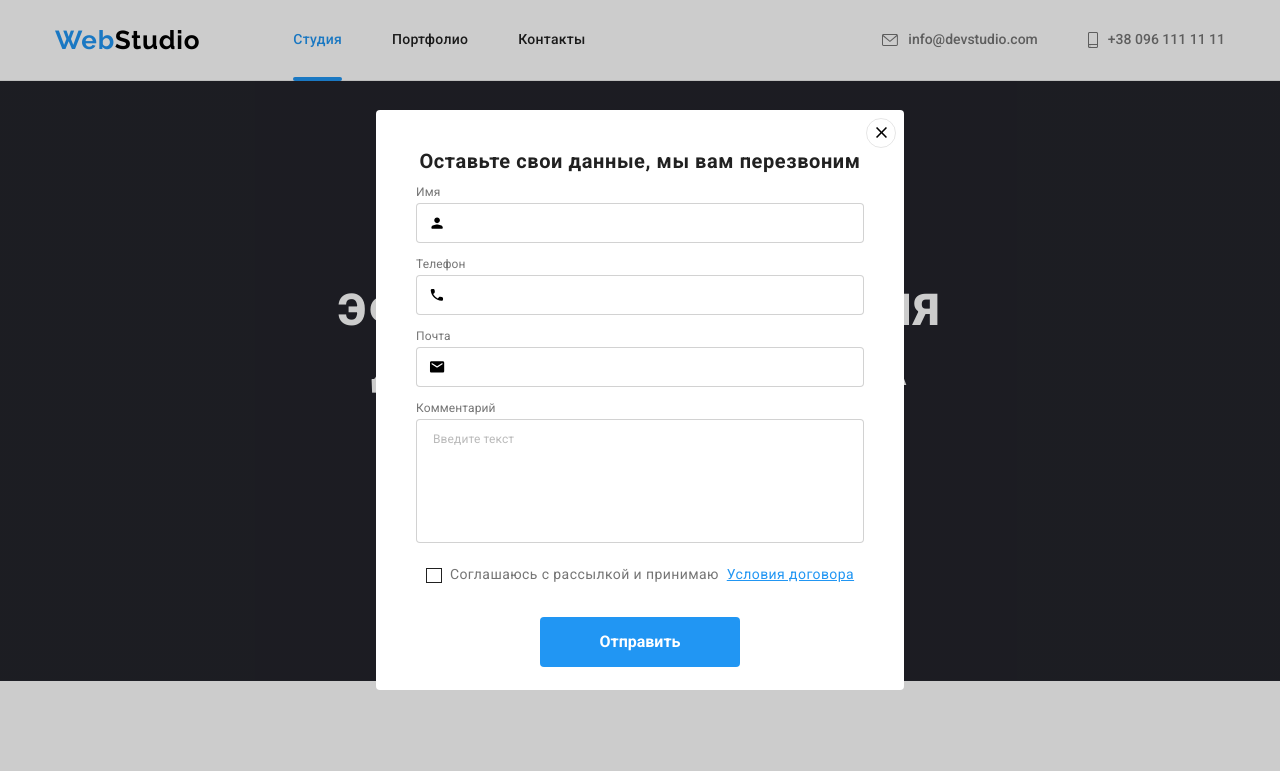
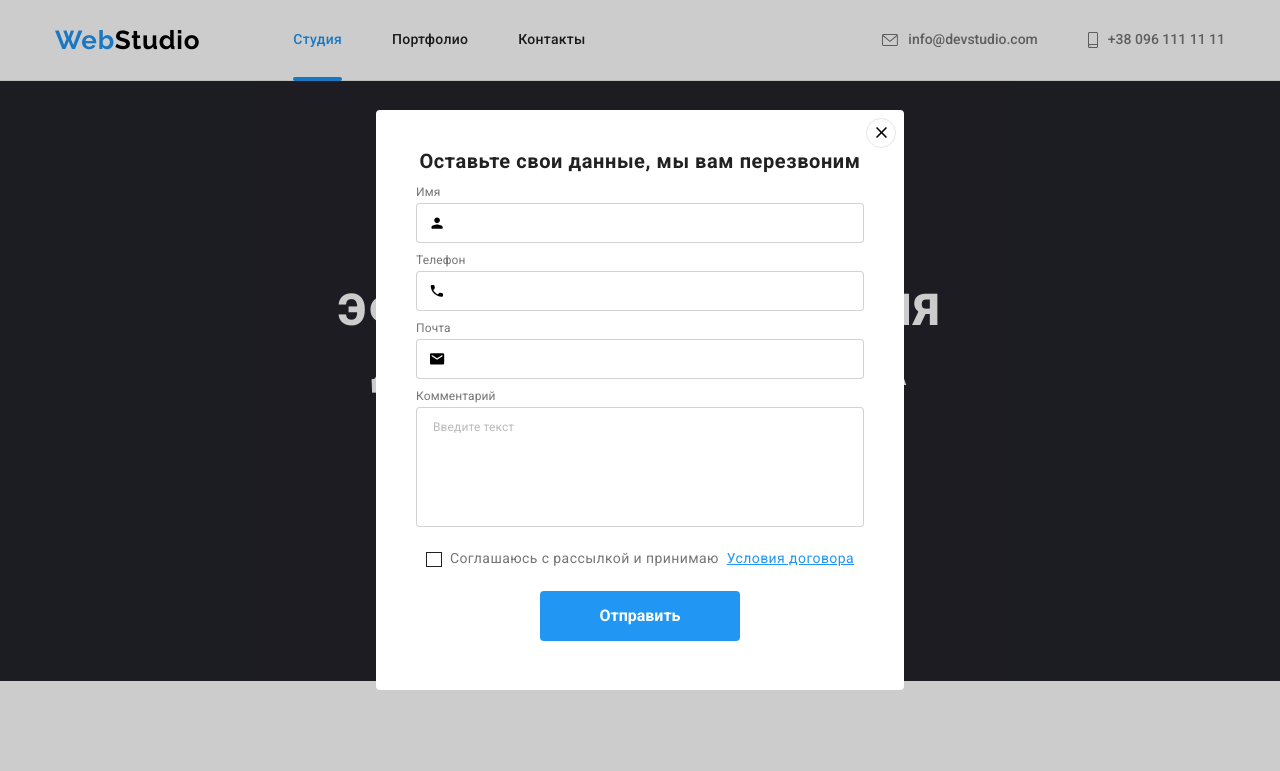
Before and after one commit to OksanaKK/goit-markup-hw-06, a plain HTML site: page index.html in a window 1280 px wide. Both pictures are taken after a click on the button "Заказать услугу". Shown: the top 771 px of the page. Drawn offline with nearby package versions, Linux system fonts and the light colour scheme.

Commit message:
Update styles.css

```diff
--- a/css/styles.css
+++ b/css/styles.css
@@ -754,7 +754,6 @@ align-items: center;
   margin-bottom: 12px;
 
 }
-
 .modal-close-btn{
   position: absolute;
   top: 8px;
@@ -771,13 +770,14 @@ align-items: center;
   cursor: pointer;
 }
 
+
 .contact-form-input{
   width: 100%;
   height: 40px;
   border: 1px solid rgba(33, 33, 33, 0.2);
   border-radius: 4px;
   padding-left: 42px;
-  margin-bottom: 10px;
+
 }
 .contact-form-input:focus{
   outline: none;
@@ -809,16 +809,17 @@ align-items: center;
 }
 .contact-form-field {
   display: block;
-  margin-bottom: 4px;
+  margin-bottom: 10px;
   font-size: 12px;
   line-height: 1.17;
   letter-spacing:0.01em;
   color: var(--primary-text-color-text);
 }
+
 .contact-form-message{
   display: block;
   width: 100%;
-  height: 124px;
+  height: 120px;
   padding: 12px 16px;
   resize: none;
   border: 1px solid rgba(33, 33, 33, 0.2);
@@ -874,8 +875,8 @@ outline: none;
 
 .contact-form-checkbox-wrapper {
   display: block;
-  margin-bottom:30px;
-}
+  margin-bottom:20px;
+  }
  .policy-condition-link {
    color: var(--accent-color);
    font-size: 14px;
```
